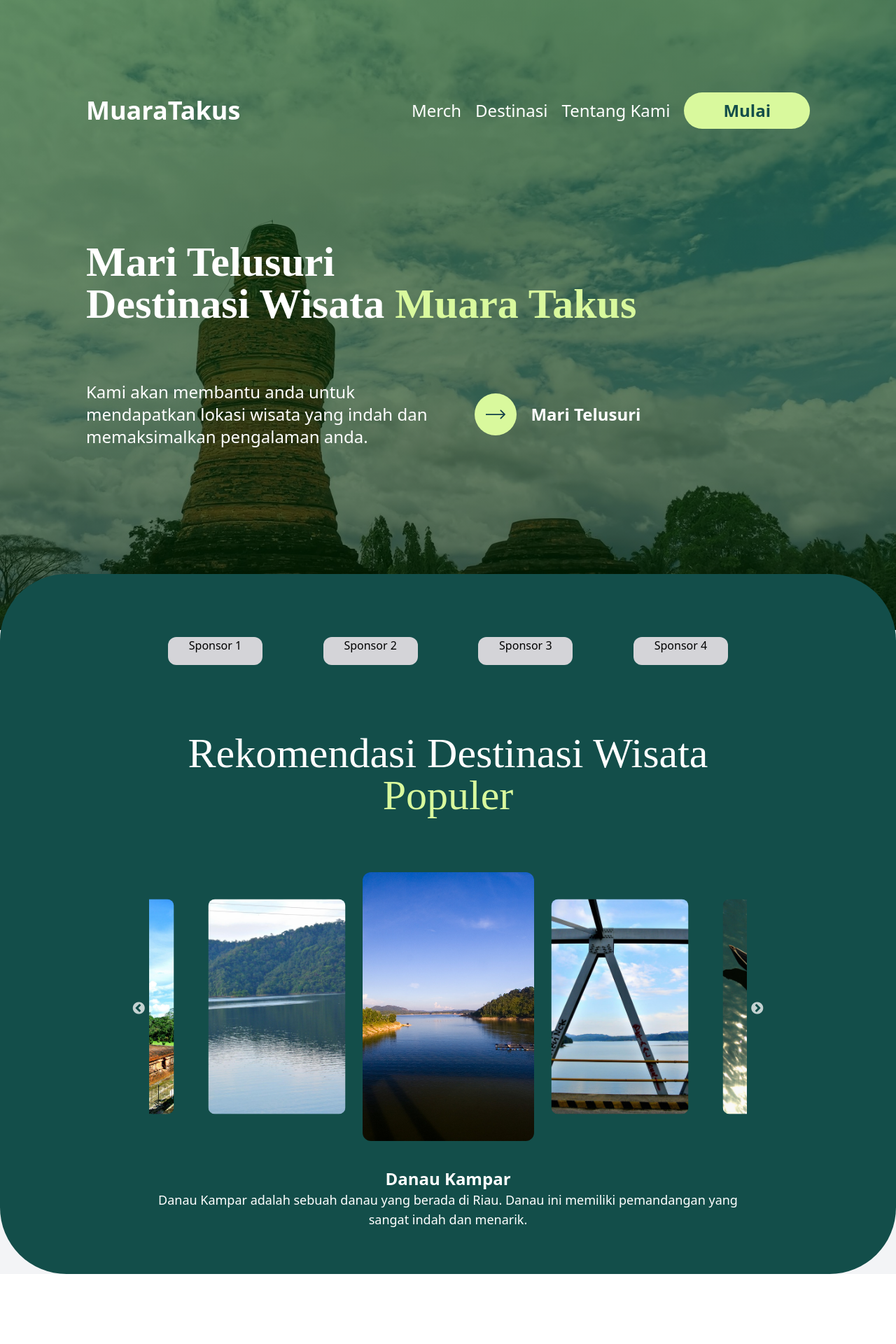
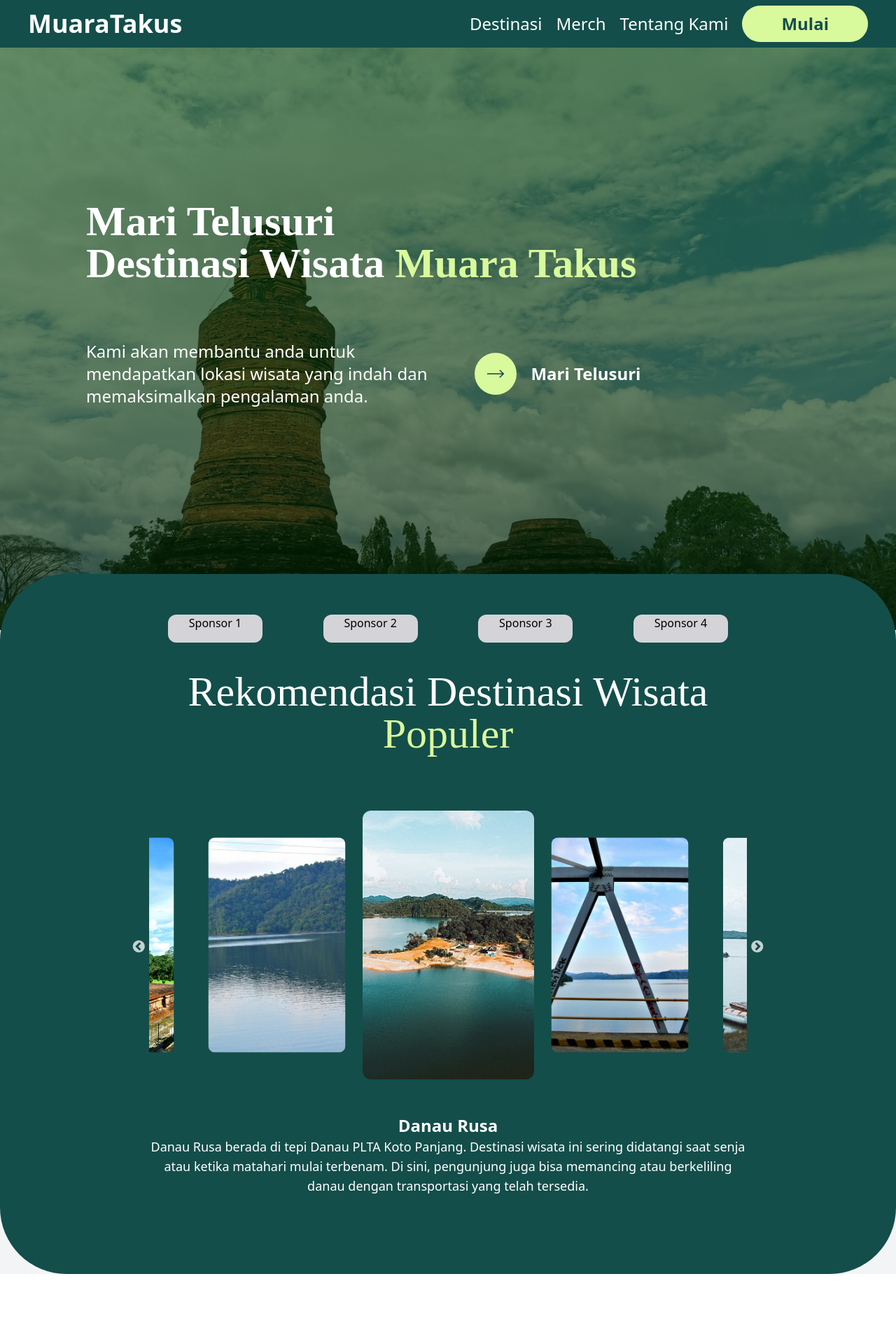
Before and after one commit to 4gungnand/mt-tourism, a Next.js app: page / in a window 1280 px wide. Shown: the top 1920 px of the page at 70% size. Built offline with nearby package versions, Linux system fonts and the light colour scheme; grey boxes are pictures that could not be loaded.

Commit message:
1. revamp navbar fixed position 2. interactive buttons 3. adjust positioning of sections 4. add images and context to destinations

```diff
--- a/src/components/Carousel.tsx
+++ b/src/components/Carousel.tsx
@@ -51,7 +51,7 @@ export default function Carousel({ slides }: CarouselProps) {
                     index === current && (
                         <div
                             key={index}
-                            className='absolute bottom-[-120px] left-1/2 transform -translate-x-1/2 w-full max-w-5xl mx-auto text-center text-white'
+                            className='absolute bottom-[-160px] left-1/2 transform -translate-x-1/2 w-full max-w-5xl mx-auto text-center text-white'
                             style={{
                                 animation: 'fadeIn 1s ease-out',
                             }}
--- a/src/components/Destinasi.tsx
+++ b/src/components/Destinasi.tsx
@@ -10,12 +10,12 @@ let slides: Slide[] = [
     {
         url: "/images/gulamo.jpeg",
         title: "Gulamo",
-        desc: "Gulamo adalah sebuah tempat wisata yang berada di Kabupaten Buton Tengah, Sulawesi Tenggara. Tempat ini memiliki pemandangan yang sangat indah dan menarik.",
+        desc: "Air Terjun Gulamo di Kampar adalah surga tersembunyi yang menawarkan keindahan air terjun yang memukau dengan aliran air jernih dan menyejukkan. Destinasi ini menjadi tempat yang sempurna untuk melarikan diri dari kesibukan kota dan menikmati ketenangan alam yang menenangkan.",
     },
     {
         url: "/images/candi_2.jpg",
         title: "Candi Muara Takus",
-        desc: "Candi Muara Takus adalah sebuah candi Buddha yang berada di Riau. Candi ini merupakan salah satu peninggalan sejarah yang sangat berharga.",
+        desc: "Candi Muara Takus di Kampar adalah situs bersejarah yang mempesona, menampilkan keagungan arsitektur kuno yang terbuat dari bata merah. Dikelilingi oleh pemandangan alam yang indah, candi ini menjadi tempat ideal untuk menjelajahi jejak sejarah, merasakan kedamaian spiritual, dan mengagumi warisan budaya yang luar biasa.",
     },
     {
         url: "/images/danau.jpg",
@@ -23,9 +23,9 @@ let slides: Slide[] = [
         desc: "Danau Kampar adalah sebuah danau yang berada di Riau. Danau ini memiliki pemandangan yang sangat indah dan menarik.",
     },
     {
-        url: "/images/danau_pagi.jpg",
-        title: "Danau Kampar",
-        desc: "Danau Kampar adalah sebuah danau yang berada di Riau. Danau ini memiliki pemandangan yang sangat indah dan menarik.",
+        url: "/images/danau_rusa.svg",
+        title: "Danau Rusa",
+        desc: "Danau Rusa berada di tepi Danau PLTA Koto Panjang. Destinasi wisata ini sering didatangi saat senja atau ketika matahari mulai terbenam. Di sini, pengunjung juga bisa memancing atau berkeliling danau dengan transportasi yang telah tersedia.",
     },
     {
         url: "/images/jembatan.jpg",
@@ -33,9 +33,9 @@ let slides: Slide[] = [
         desc: "Jembatan Ampera adalah sebuah jembatan yang berada di Palembang. Jembatan ini merupakan salah satu ikon dari kota Palembang.",
     },
     {
-        url: "/images/sampan.jpg",
-        title: "Sampan",
-        desc: "Sampan adalah sebuah tempat wisata yang berada di Kabupaten Buton Tengah, Sulawesi Tenggara. Tempat ini memiliki pemandangan yang sangat indah dan menarik.",
+        url: "/images/henferd.svg",
+        title: "Henferd Land",
+        desc: "Henferd Land di Kampar adalah destinasi wisata keluarga yang menawarkan beragam wahana seru dan pemandangan alam yang memukau. Banyak pengunjung yang datang terdiri dari anak muda yang sekadar berfoto, berkemah, dan memancing.",
 
     },
     {
@@ -48,8 +48,8 @@ let slides: Slide[] = [
 export default function Destinasi() {
     return (
         <div className="flex justify-center min-h-[1000px] m-auto">
-            <div className="flex flex-col items-center py-20 bg-teal-900 rounded-[95px] min-w-full">
-                <div className="flex gap-5 justify-between px-5 mt-2.5 max-w-full w-[840px] max-md:flex-wrap">
+            <div className="flex flex-col items-center py-12 bg-teal-900 rounded-[95px] min-w-full">
+                <div className="flex gap-5 justify-between px-5 mt-2.5 max-w-full w-[840px] max-md:flex-wrap" id="destinasi-section" >
                     <div className="shrink-0 h-10 bg-zinc-300 w-[135px] text-center rounded-xl">
                         <span>Sponsor 1</span>
                     </div>
@@ -63,8 +63,8 @@ export default function Destinasi() {
                         <span>Sponsor 4</span>
                     </div>
                 </div>
-                <div className="mt-24 text-6xl text-center text-white max-md:mt-10 max-md:max-w-full max-md:text-4xl font-serif">
-                    <span className="">Rekomendasi Destinasi Wisata </span>
+                <div className="mt-10 text-6xl text-center text-white max-md:mt-10 max-md:max-w-full max-md:text-4xl font-serif">
+                    <span>Rekomendasi Destinasi Wisata </span>
                     <br />
                     <span className="text-lime-200">Populer</span>
                 </div>
--- a/src/components/Footer.tsx
+++ b/src/components/Footer.tsx
@@ -1,6 +1,6 @@
 export default function Footer() {
   return (
-    <div className="flex flex-col items-center px-16 pt-20 pb-6 bg-white max-md:px-5">
+    <div className="flex flex-col items-center px-16 pt-20 pb-6 bg-white max-md:px-5" id="footer-section">
       <div className="flex flex-col w-full max-w-[1087px] max-md:max-w-full">
         <div className="flex gap-5 px-0.5 w-full max-md:flex-wrap max-md:max-w-full">
           <div className="flex flex-col">
--- a/src/components/Landing.tsx
+++ b/src/components/Landing.tsx
@@ -1,18 +1,20 @@
-import Nav from "./Nav";
+import Image from "next/image";
 
 export default function Landing() {
   return (
     <div className="flex overflow-hidden relative flex-col justify-center self-stretch min-h-[900px]">
-      <img
+      <Image
         loading="lazy"
         src="/images/candi.jpeg"
+        alt="Candi Muara Takus"
         className="object-cover absolute inset-0 size-full"
+        width={1536}
+        height={2048}
       />
       <div className="absolute inset-0 bg-gradient-to-b from-[#004400] to-[#002200] opacity-60"></div>
       <div className="flex relative justify-center items-center px-16 py-16 w-full shadow-sm max-md:px-5 max-md:max-w-full">
         <div className="flex flex-col mb-32 w-full max-w-[1034px] max-md:mb-10 max-md:max-w-full">
-          <Nav />
-          <div className="mt-40 text-6xl font-bold font-serif text-white max-md:mt-10 max-md:max-w-full max-md:text-4xl">
+          <div className="mt-24 text-6xl font-bold font-serif text-white max-md:mt-10 max-md:max-w-full max-md:text-4xl">
             <span className="">Mari Telusuri</span>
             <br />
             <span className="">Destinasi Wisata </span>
@@ -28,22 +30,21 @@ export default function Landing() {
                   memaksimalkan pengalaman anda.
                 </div>
               </div>
-              <div className="flex flex-col ml-5 w-[32%] max-md:ml-0 max-md:w-full">
+              <a href="#paket-section" className="flex flex-col ml-5 w-[32%] max-md:ml-0 max-md:w-full">
                 <div className="flex gap-5 self-stretch my-auto max-md:mt-10">
                   <div className="flex justify-center items-center px-4 bg-lime-200 h-[60px] rounded-[100px] w-[60px]">
-                    <img
-                      loading="lazy"
+                    <Image
                       src="/Arrow.svg"
-                      className=""
+                      width={24}
+                      height={24}
+                      alt="Arrow"
                     />
                   </div>
                   <div className="flex-auto my-auto text-2xl font-bold text-white">
-                    <a href="#paket-section">
-                      Mari Telusuri
-                    </a>
+                    Mari Telusuri
                   </div>
                 </div>
-              </div>
+              </a>
             </div>
           </div>
         </div>
--- a/src/components/Nav.tsx
+++ b/src/components/Nav.tsx
@@ -1,22 +1,33 @@
+const handleSmoothScroll = (e: React.MouseEvent<HTMLAnchorElement>) => {
+  e.preventDefault();
+  const targetId = e.currentTarget.getAttribute('href');
+  const targetElement = targetId ? document.querySelector(targetId) : null;
+  if (targetElement) {
+    targetElement.scrollIntoView({ behavior: 'smooth' });
+  }
+};
+
 const Nav = () => {
   return (
-    <nav className="flex gap-5 items-center w-full text-2xl font-bold text-white max-md:flex-wrap max-md:max-w-full">
+    <nav className="fixed py-2 z-50 bg-teal-900 gap-5 items-center w-full text-2xl font-bold text-white max-md:flex-wrap max-md:max-w-full">
+      <div className="mx-10 flex gap-5">
         <div className="flex-auto self-stretch my-auto text-4xl">
           MuaraTakus
         </div>
         <div className="flex gap-5 self-stretch my-auto font-normal">
         <div>
-          <a href="#umkm-section">Merch</a>
+            <a href="#destinasi-section" onClick={handleSmoothScroll}>Destinasi</a>
           </div>
           <div>
-          <a href="#destinasi-section">Destinasi</a>
+            <a href="#umkm-section" onClick={handleSmoothScroll}>Merch</a>
           </div>
-        <div className="flex-auto">
-          <a href="#destinasi-section">Tentang Kami</a>
+          <div>
+            <a href="#footer-section" onClick={handleSmoothScroll}>Tentang Kami</a>
           </div>
         </div>
-      <div className="justify-center self-stretch px-14 py-2.5 text-teal-900 whitespace-nowrap bg-lime-200 rounded-[30px] max-md:px-5">
+        <a href="#paket-section" onClick={handleSmoothScroll} className="justify-center self-stretch px-14 py-2.5 text-teal-900 whitespace-nowrap bg-lime-200 rounded-[30px] max-md:px-5">
           Mulai
+        </a>
       </div>
     </nav>
   );
--- a/src/components/Paket.tsx
+++ b/src/components/Paket.tsx
@@ -4,7 +4,7 @@ const Paket = () => {
       <div className="h-screen bg-teal-900 gap-[60px] w-full flex flex-col items-center py-10">
         <div className="flex flex-col items-center mb-16 w-full max-w-[1075px] max-md:my-10 max-md:max-w-full">
           <div className="flex flex-col items-center text-center gap-3">
-            <h1 className="font-bold text-6xl text-white">
+            <h1 className="font-bold text-6xl text-white" id="paket-section">
               Paket
             </h1>
             <p className="mt-12 text-xl leading-8 text-center text-teal-50 max-md:mt-10 max-md:max-w-full">
--- a/src/pages/index.tsx
+++ b/src/pages/index.tsx
@@ -1,3 +1,4 @@
+import Nav from "components/Nav";
 import Destinasi from 'components/Destinasi';
 import Footer from 'components/Footer';
 import Intro from 'components/Intro';
@@ -11,20 +12,17 @@ const Map = dynamic(() => import('components/Map'), { ssr: false });
 
 const Home: NextPage = () => {
   return (
-    <div className="min-h-screen bg-gray-100">
+    <div className="min-h-screen bg-gray-100 scroll-smooth">
+        <Nav />
       <Landing />
-      <div className='-mt-20 relative z-10' id='destinasi-section'>
+      <div className='-mt-20 relative z-10'>
         <Destinasi />
       </div>
       <Intro />
       <Map />
-      <div id="umkm-section">
         <Umkm />
-      </div>
-      <div id="paket-section">
         <Paket />
-      </div>
-      <Footer />
+        <Footer />
     </div>
   );
 };
```
Also changed, not shown: src/components/Umkm.tsx (+52 -55 lines), public/images/danau_rusa.svg (added), public/images/henferd.svg (added). Lines whose indentation alone changed are shown as unchanged.
